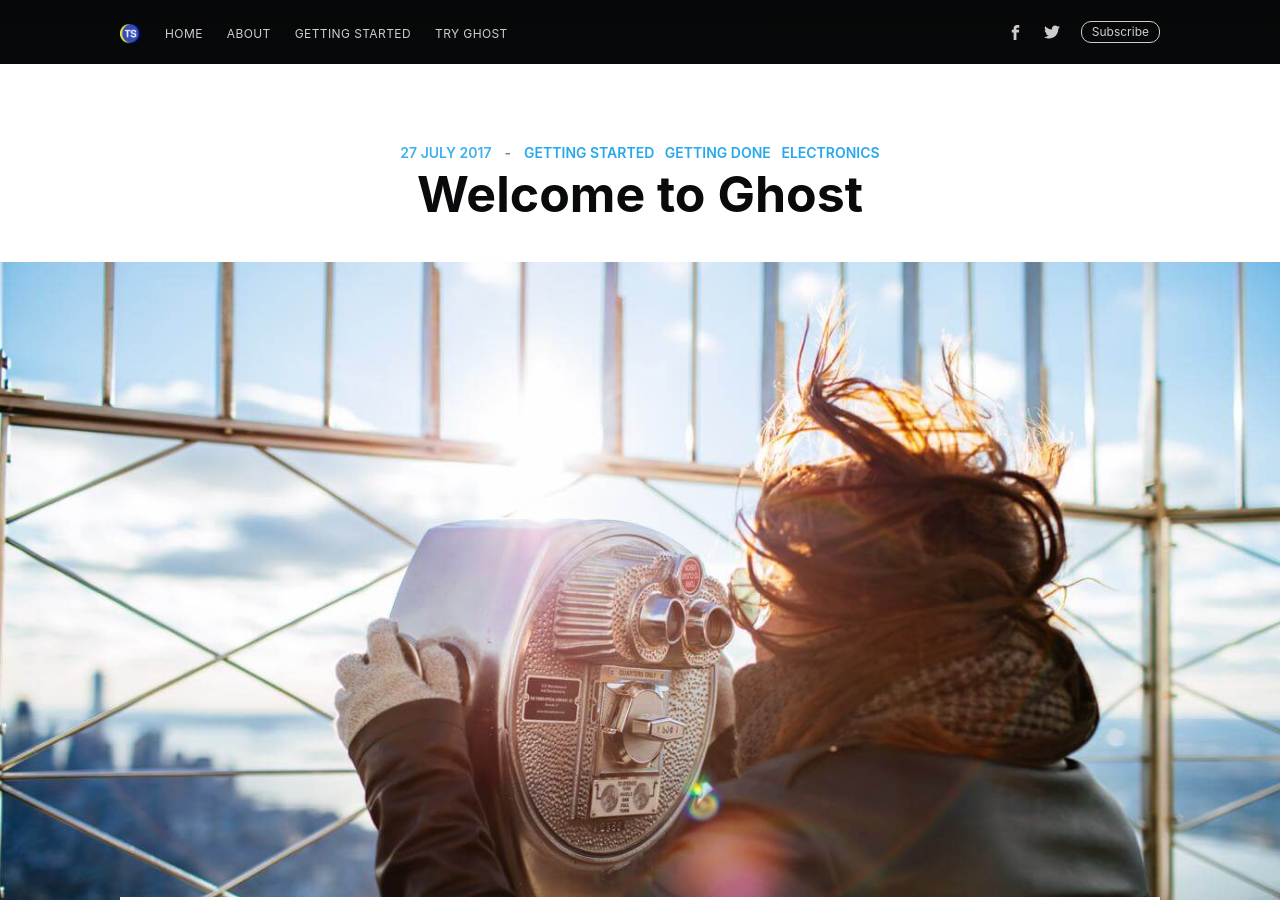
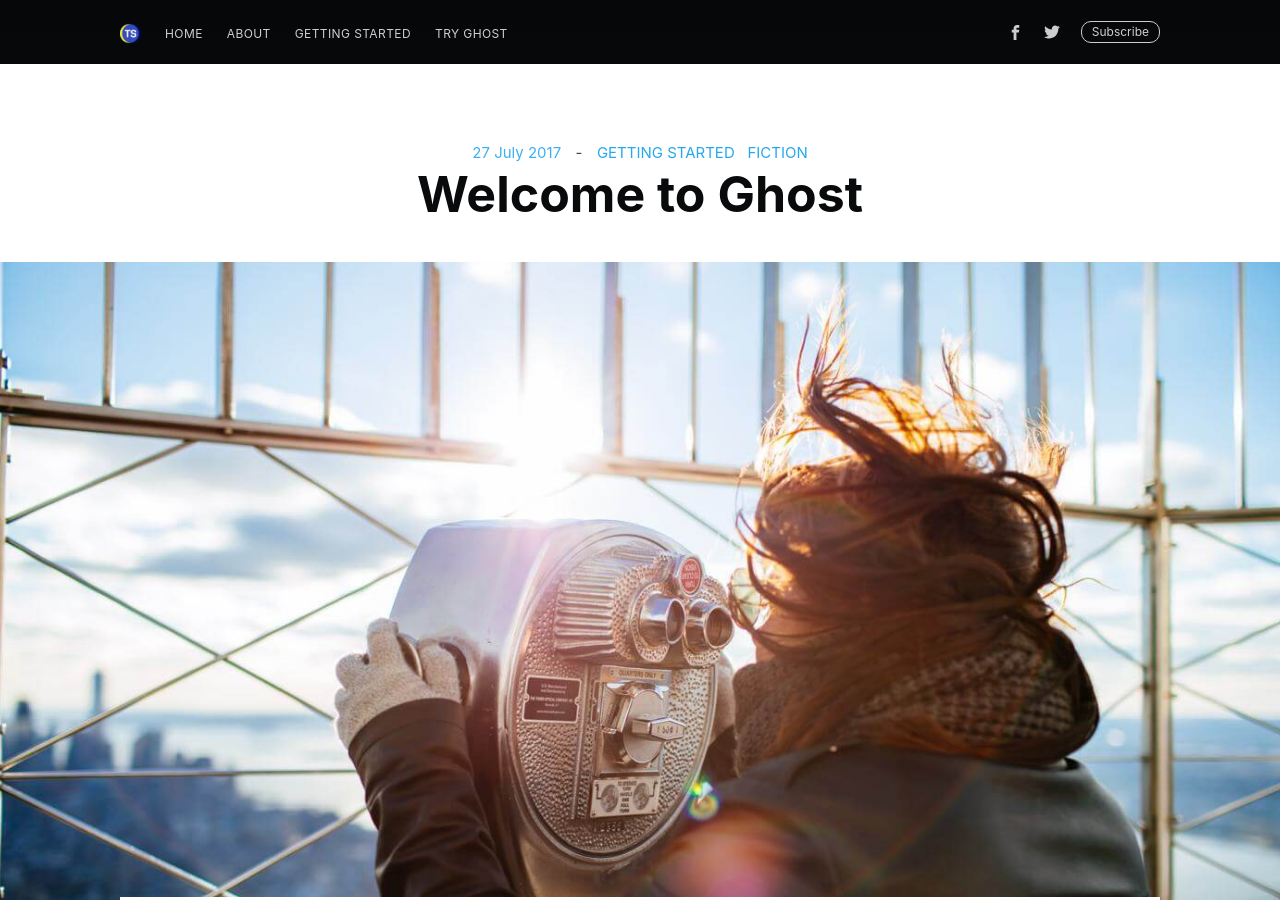
Before and after one commit to schminkel/tech-projects-website, a Jekyll site: the page built from _posts/2017-07-27-welcome.md, in a window 1280 px wide and 900 px high. Built offline with Jekyll 4.4.1, drawn with Linux system fonts in a browser that asks for light colours; nearby versions of some CDN libraries.

Commit message:
tag layout opt.

```diff
--- a/_layouts/post.html
+++ b/_layouts/post.html
@@ -25,20 +25,22 @@
         <article class="post-full {% if page.tags.size > 0 %}{% for tag in page.tags %} tag-{{ tag | slugify: "latin" }}{% endfor %}{% endif %} {{ page.subclass }} {% unless page.cover %}no-image{% endunless %}">
 
             <header class="post-full-header">
-                <section class="post-full-meta">
-                    <time class="post-full-meta-date" datetime="{{ page.date | date:'%e %B %Y' }}">{{ page.date | date:'%e %B %Y' | replace: " ", "&nbsp;" }}</time>
+                <section class="post-full-meta"></section>
+                <time class="post-full-meta-date" datetime="{{ page.date | date:'%e %B %Y' }}">{{ page.date | date:'%e %B %Y' | replace: " ", "&nbsp;" }}</time>
                     {% if page.tags.size > 0 %}
-                        <span class="date-divider">&nbsp;&nbsp;-&nbsp;&nbsp;</span>
+                        <span class="date-divider">&nbsp;-&nbsp;</span>
                         {% for tag in page.tags %}
                             {% if forloop.index == page.tags.size %}
                                <a href='{{ site.baseurl }}{{ site.basepath }}tag/{{ tag | slugify: "latin" }}/'>{{ tag | upcase | replace: " ", "&nbsp;" }}</a>
                             {% else %}
-                               <a href='{{ site.baseurl }}{{ site.basepath }}tag/{{ tag | slugify: "latin" }}/'>{{ tag | upcase | replace: " ", "&nbsp;" }}</a>&nbsp;&nbsp;&nbsp;
+                               <a href='{{ site.baseurl }}{{ site.basepath }}tag/{{ tag | slugify: "latin" }}/'>{{ tag | upcase | replace: " ", "&nbsp;" }}</a>&nbsp;&nbsp;
                             {% endif %}
                         {% endfor %}
                     {% endif %}
                 </section>
                 <h1 class="post-full-title">{{ page.title }}</h1>
+
+
             </header>
 
             {% if page.cover %}
--- a/_posts/2017-07-27-welcome.md
+++ b/_posts/2017-07-27-welcome.md
@@ -5,7 +5,7 @@
 navigation: True
 title: Welcome to Ghost
 date: 2017-07-27 10:00:00
-tags: [Getting started, Getting done, Electronics]
+tags: [Getting started, fiction]
 class: post-template
 subclass: 'post'
 author: ghost
```
Also changed, not shown: _posts/2020-03-30-Jekyll-Cheat-Sheet.md (+1 -1 lines).
